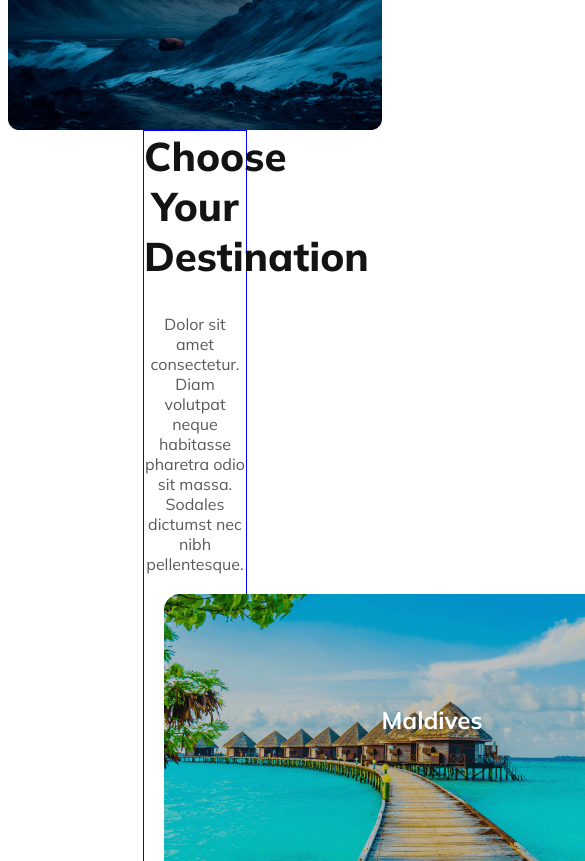
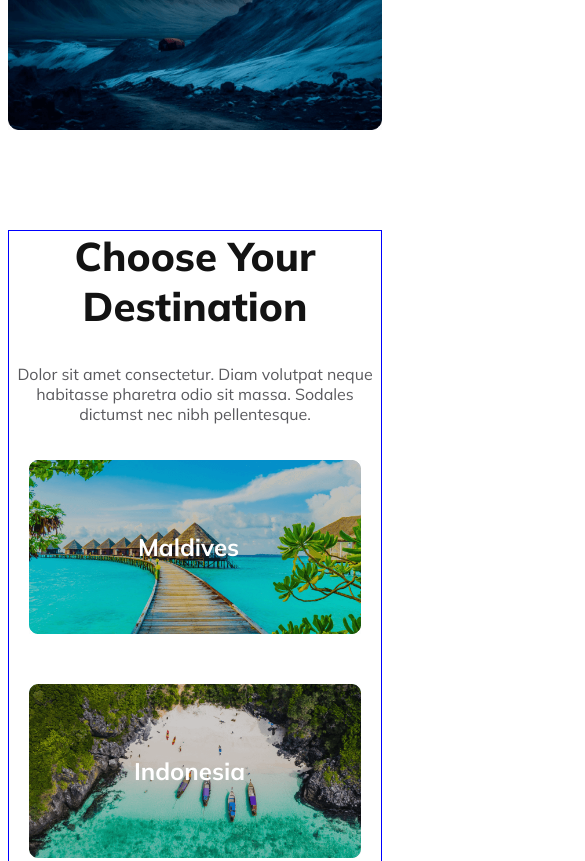
Before and after one commit to Juwel-771/Be-Fresh-Hotel, a plain HTML site: page index.html in a window 390 px wide. Shown: the part 1820-2681 px from the top of the page, 585 px wide, since content can reach past the window. Drawn offline with Linux system fonts and the light colour scheme.

Commit message:
image gallery responsive done

```diff
--- a/css/style.css
+++ b/css/style.css
@@ -286,4 +286,26 @@ ul >li{
         justify-content: space-around;
     }
 
+    /* destination section responsive */
+
+    .destination{
+        border: 1px solid blue;
+        margin: 100px 0px;
+        display: flex;
+        flex-direction: column;
+    }
+
+    .destination-image,
+    .destination-image-two,
+    .destination-image-three
+    {
+        display: flex;
+        flex-direction: column;
+    }
+
+    .img-1, .img-2,.img-3,.img-4,.img-5,.img-6,.img-7,.img-8
+    {
+        display: flex;
+        flex-direction: column;
+    }
 }
```
